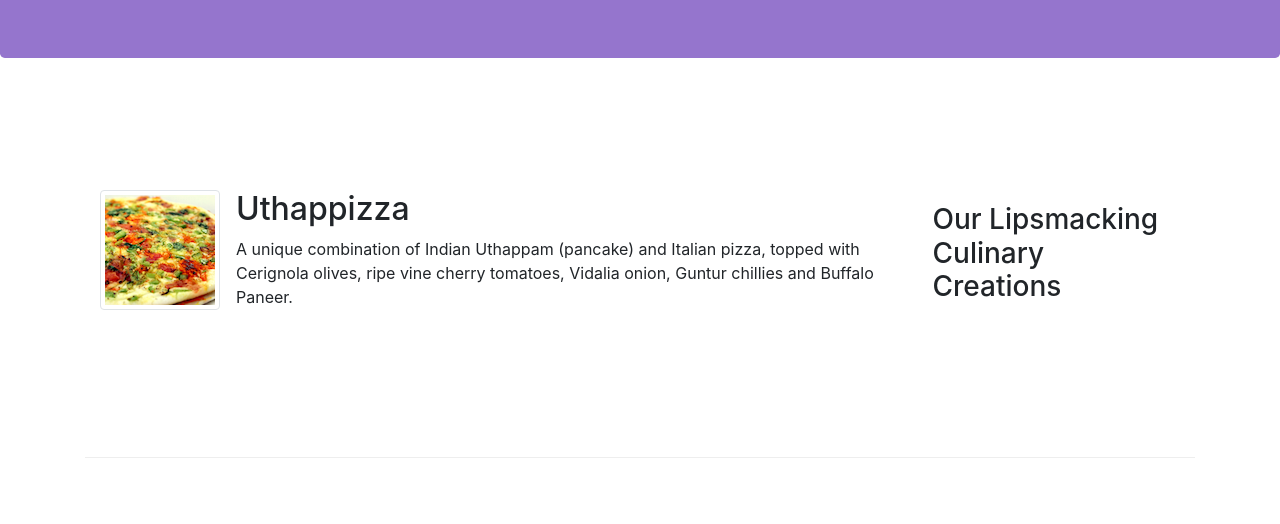
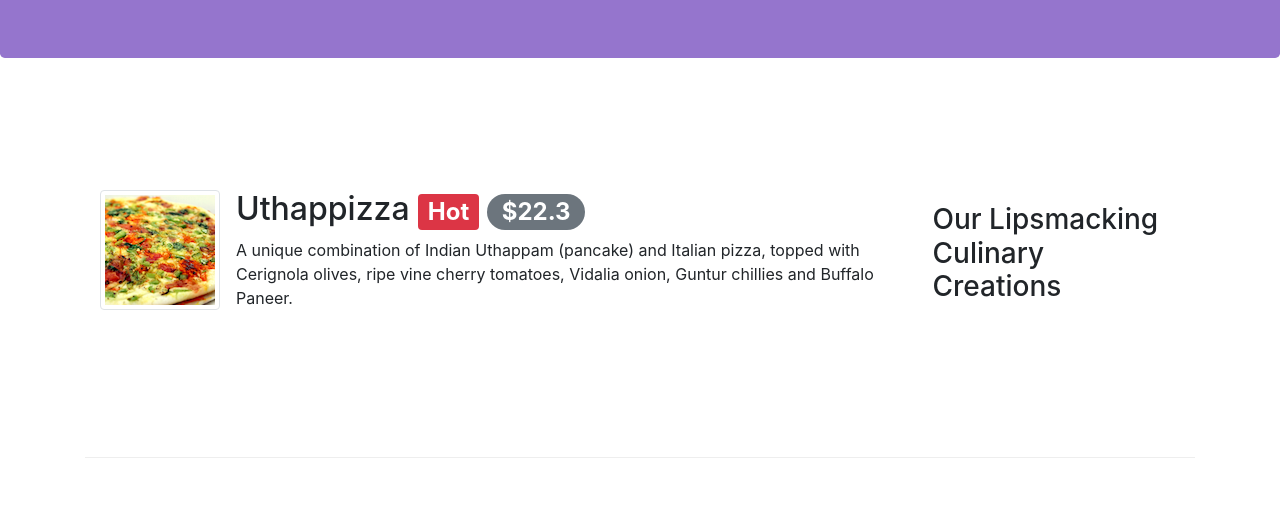
Before and after one commit to guptavkumar/bootstrapprojects, a website: page index.html in a window 1280 px wide. Shown: the part 276-800 px from the top of the page. Drawn offline with nearby package versions, Linux system fonts and the light colour scheme.

Commit message:
alerting users

```diff
--- a/index.html
+++ b/index.html
@@ -58,7 +58,7 @@
                 <div class="media">
                     <img src="img/uthappizza.png" class="d-flex mr-3 img-thumbnail" alt="Uthappizza">
                     <div class="media-body">
-                        <h2 class="mt-0">Uthappizza</h2>
+                        <h2 class="mt-0">Uthappizza <span class="badge badge-danger">Hot</span> <span class="badge badge-pill badge-secondary">$22.3</span></h2>
                         <p class="d-none d-sm-block">A unique combination of Indian Uthappam (pancake) and Italian pizza, topped with Cerignola olives, ripe vine cherry tomatoes, Vidalia onion, Guntur chillies and Buffalo Paneer.</p>
                     </div>
                 </div>
```
